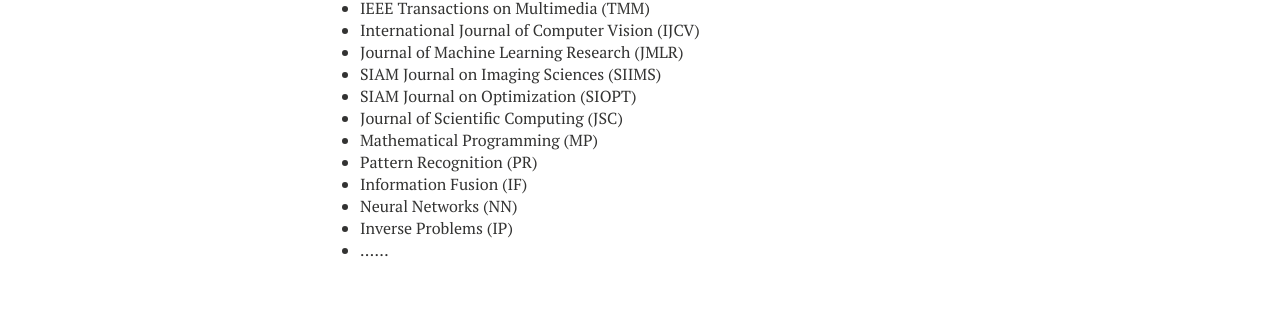
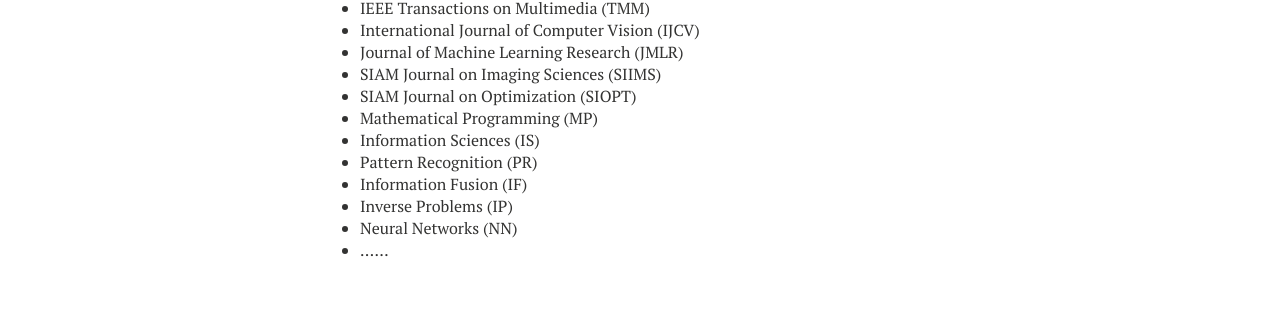
Before and after one commit to xianchaoxiu/xianchaoxiu.github.io, a Jekyll site: the page built from activities/index.md, in a window 1280 px wide. Shown: the part 563-890 px from the top of the page. Built offline with Jekyll 4.4.1, drawn with Linux system fonts in a browser that asks for light colours; nearby versions of some CDN libraries.

Commit message:
Update index.md

```diff
--- a/activities/index.md
+++ b/activities/index.md
@@ -31,10 +31,10 @@ share: false
 * Journal of Machine Learning Research (JMLR) <br>
 * SIAM Journal on Imaging Sciences (SIIMS) <br>
 * SIAM Journal on Optimization (SIOPT) <br>
-* Journal of Scientific Computing (JSC) <br>
 * Mathematical Programming (MP) <br>
+* Information Sciences (IS) <br>
 * Pattern Recognition (PR) <br>
 * Information Fusion (IF) <br>
+* Inverse Problems (IP) <br>
 * Neural Networks (NN) <br>
-* Inverse Problems (IP) <br>
 * ......
```
